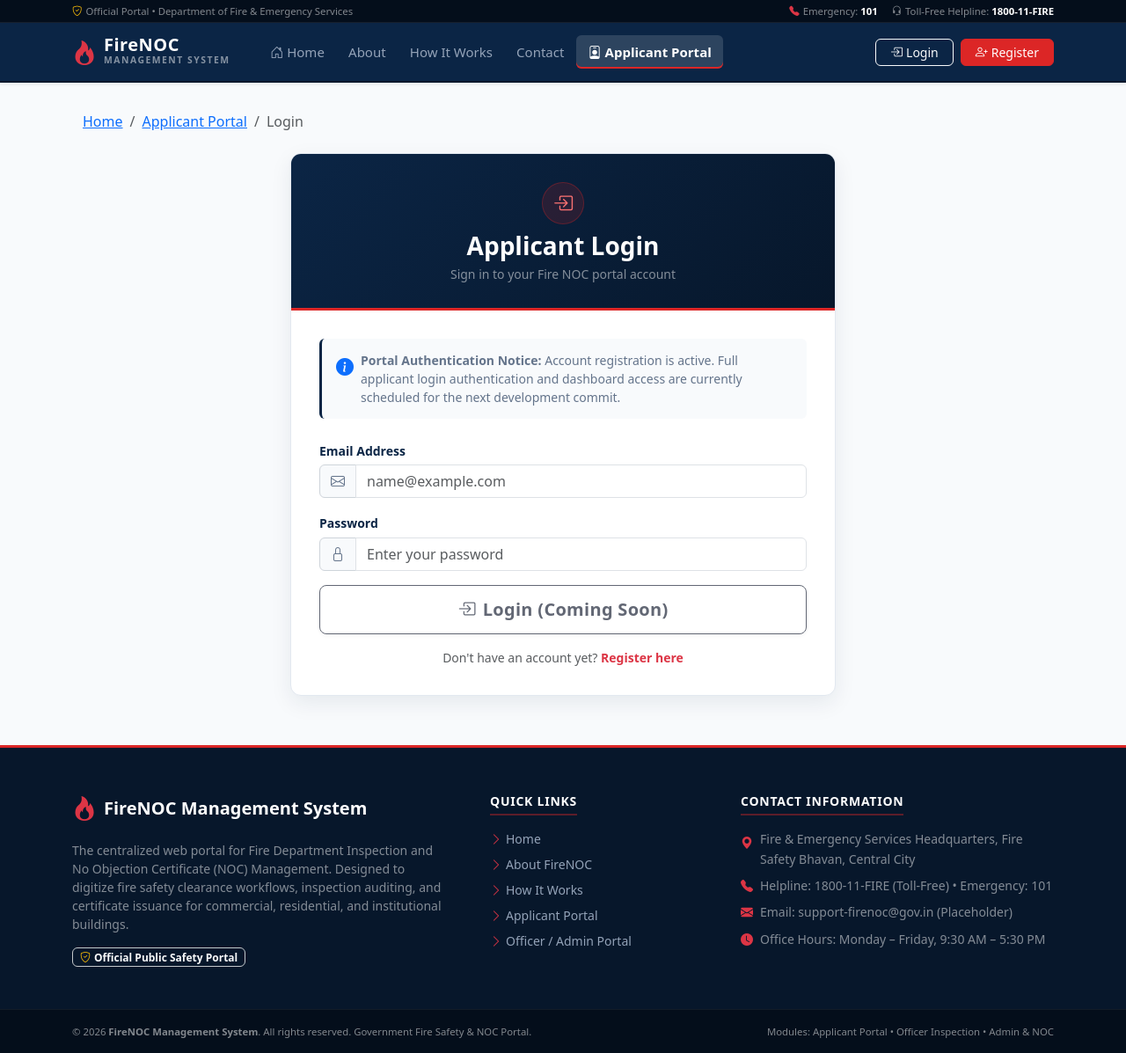
After one commit to mondalankan2007-a11y/FireNOC-Management-System, a Django app: page /applicant/login/ in a window 1280 px wide. The commit adds this page. Shown: the whole page at 88% size. Run offline with Django 5.2, Linux system fonts and the light colour scheme.

```diff
--- a/applicants/urls.py
+++ b/applicants/urls.py
@@ -6,4 +6,5 @@ app_name = 'applicants'
 urlpatterns = [
     path('', views.applicant_home, name='applicant_home'),
     path('register/', views.register, name='register'),
+    path('login/', views.login_view, name='login'),
 ]
--- a/applicants/views.py
+++ b/applicants/views.py
@@ -1,4 +1,10 @@
-from django.shortcuts import render
+import re
+from django.contrib import messages
+from django.contrib.auth.models import User
+from django.contrib.auth.password_validation import validate_password
+from django.core.exceptions import ValidationError
+from django.core.validators import validate_email
+from django.shortcuts import render, redirect
 
 
 def applicant_home(request):
@@ -11,7 +17,110 @@ def applicant_home(request):
 
 def register(request):
     """
-    Applicant registration UI view.
-    Renders the registration form for Fire NOC applicants.
+    Applicant registration view.
+    Handles GET requests to render the form, and POST requests to validate
+    and create an applicant user account using Django's built-in User model.
     """
+    if request.method == 'POST':
+        full_name = request.POST.get('full_name', '').strip()
+        email = request.POST.get('email', '').strip()
+        mobile_number = request.POST.get('mobile_number', '').strip()
+        password = request.POST.get('password', '')
+        confirm_password = request.POST.get('confirm_password', '')
+
+        # Preserve safe submitted values (never preserve password fields)
+        form_data = {
+            'full_name': full_name,
+            'email': email,
+            'mobile_number': mobile_number,
+        }
+
+        errors = []
+
+        # 1. Validate required fields
+        if not full_name:
+            errors.append("Full Name is required.")
+        if not email:
+            errors.append("Email Address is required.")
+        if not mobile_number:
+            errors.append("Mobile Number is required.")
+        if not password:
+            errors.append("Password is required.")
+        if not confirm_password:
+            errors.append("Confirm Password is required.")
+
+        # If any required fields are missing, display errors and return early
+        if errors:
+            for error in errors:
+                messages.error(request, error)
+            return render(request, 'applicants/register.html', {'form_data': form_data})
+
+        # 2. Validate email format
+        try:
+            validate_email(email)
+        except ValidationError:
+            errors.append("Please enter a valid email address.")
+
+        # 3. Prevent duplicate email registrations
+        if not errors and (
+            User.objects.filter(email__iexact=email).exists() or
+            User.objects.filter(username__iexact=email).exists()
+        ):
+            errors.append("An account with this email address already exists. Please log in or use a different email.")
+
+        # 4. Validate mobile number format (must be a valid 10-digit number)
+        if not re.fullmatch(r'^\d{10}$', mobile_number):
+            errors.append("Please enter a valid 10-digit mobile number.")
+
+        # 5. Validate password and confirmation match
+        if password != confirm_password:
+            errors.append("Passwords do not match. Please ensure both password fields are identical.")
+
+        # 6. Validate password strength using Django's built-in password validators
+        if password and password == confirm_password:
+            name_parts = full_name.split(maxsplit=1)
+            first_name = name_parts[0]
+            last_name = name_parts[1] if len(name_parts) > 1 else ''
+            temp_user = User(
+                username=email.lower(),
+                email=email.lower(),
+                first_name=first_name,
+                last_name=last_name
+            )
+            try:
+                validate_password(password, user=temp_user)
+            except ValidationError as validation_err:
+                for msg in validation_err.messages:
+                    errors.append(msg)
+
+        # If any validation errors occurred, display messages and re-render form
+        if errors:
+            for error in errors:
+                messages.error(request, error)
+            return render(request, 'applicants/register.html', {'form_data': form_data})
+
+        # 7. Create user securely using create_user() (hashes password with PBKDF2-SHA256)
+        name_parts = full_name.split(maxsplit=1)
+        first_name = name_parts[0]
+        last_name = name_parts[1] if len(name_parts) > 1 else ''
+
+        User.objects.create_user(
+            username=email.lower(),
+            email=email.lower(),
+            password=password,
+            first_name=first_name,
+            last_name=last_name,
+        )
+
+        messages.success(request, "Registration successful! You can now log in with your credentials.")
+        return redirect('login')
+
     return render(request, 'applicants/register.html')
+
+
+def login_view(request):
+    """
+    Placeholder login view.
+    Full login authentication will be implemented in a subsequent commit.
+    """
+    return render(request, 'applicants/login.html')
--- a/config/urls.py
+++ b/config/urls.py
@@ -7,7 +7,7 @@ from django.urls import path, include
 from django.conf import settings
 from django.conf.urls.static import static
 from .views import home
-from applicants.views import register
+from applicants.views import register, login_view
 
 urlpatterns = [
     # Admin Interface
@@ -16,8 +16,9 @@ urlpatterns = [
     # Home Landing Page
     path('', home, name='home'),
 
-    # Applicant Registration Route
+    # Applicant Authentication Routes
     path('register/', register, name='register'),
+    path('login/', login_view, name='login'),
 
     # Applicant Module Routes
     path('applicant/', include('applicants.urls')),
--- /dev/null
+++ b/templates/applicants/login.html
@@ -0,0 +1,90 @@
+{% extends 'base.html' %}
+{% load static %}
+
+{% block title %}Applicant Login | FireNOC Management System{% endblock %}
+
+{% block content %}
+<div class="container py-2">
+    <!-- Breadcrumb Navigation -->
+    <nav aria-label="breadcrumb" class="mb-3">
+        <ol class="breadcrumb">
+            <li class="breadcrumb-item"><a href="{% url 'home' %}">Home</a></li>
+            <li class="breadcrumb-item"><a href="{% url 'applicants:applicant_home' %}">Applicant Portal</a></li>
+            <li class="breadcrumb-item active" aria-current="page">Login</li>
+        </ol>
+    </nav>
+
+    <div class="auth-container">
+        <!-- Login Card -->
+        <div class="auth-card">
+            <!-- Card Header -->
+            <div class="auth-header text-center">
+                <div class="auth-header-icon mx-auto mb-2">
+                    <i class="bi bi-box-arrow-in-right"></i>
+                </div>
+                <h1 class="h3 fw-bold mb-1">Applicant Login</h1>
+                <p class="text-white-50 mb-0 small">Sign in to your Fire NOC portal account</p>
+            </div>
+
+            <!-- Card Body -->
+            <div class="auth-body">
+                <!-- Informative Notice -->
+                <div class="auth-notice-card mb-4 d-flex align-items-start">
+                    <i class="bi bi-info-circle-fill text-primary fs-5 me-2 flex-shrink-0 mt-1"></i>
+                    <div>
+                        <strong>Portal Authentication Notice:</strong>
+                        Account registration is active. Full applicant login authentication and dashboard access are currently scheduled for the next development commit.
+                    </div>
+                </div>
+
+                <!-- Placeholder Login Form -->
+                <form method="post" action="#" onsubmit="return false;">
+                    {% csrf_token %}
+                    <!-- Email / Username -->
+                    <div class="mb-3">
+                        <label for="id_login_email" class="form-label">Email Address</label>
+                        <div class="input-group">
+                            <span class="input-group-text"><i class="bi bi-envelope"></i></span>
+                            <input
+                                type="email"
+                                class="form-control"
+                                id="id_login_email"
+                                placeholder="name@example.com"
+                                autocomplete="username"
+                            >
+                        </div>
+                    </div>
+
+                    <!-- Password -->
+                    <div class="mb-3">
+                        <label for="id_login_password" class="form-label">Password</label>
+                        <div class="input-group">
+                            <span class="input-group-text"><i class="bi bi-lock"></i></span>
+                            <input
+                                type="password"
+                                class="form-control"
+                                id="id_login_password"
+                                placeholder="Enter your password"
+                                autocomplete="current-password"
+                            >
+                        </div>
+                    </div>
+
+                    <!-- Submit Button Placeholder -->
+                    <div class="d-grid mb-3">
+                        <button type="button" class="btn btn-register-submit btn-lg shadow-sm" disabled>
+                            <i class="bi bi-box-arrow-in-right me-2"></i>Login (Coming Soon)
+                        </button>
+                    </div>
+
+                    <!-- Link to Register -->
+                    <p class="text-center text-muted mb-0 small">
+                        Don't have an account yet?
+                        <a href="{% url 'register' %}" class="text-danger fw-semibold text-decoration-none">Register here</a>
+                    </p>
+                </form>
+            </div>
+        </div>
+    </div>
+</div>
+{% endblock %}
--- a/templates/applicants/register.html
+++ b/templates/applicants/register.html
@@ -53,6 +53,7 @@
                                 class="form-control"
                                 id="id_full_name"
                                 name="full_name"
+                                value="{{ form_data.full_name|default:'' }}"
                                 placeholder="Enter your full name"
                                 required
                                 autocomplete="name"
@@ -72,6 +73,7 @@
                                 class="form-control"
                                 id="id_email"
                                 name="email"
+                                value="{{ form_data.email|default:'' }}"
                                 placeholder="name@example.com"
                                 required
                                 autocomplete="email"
@@ -91,6 +93,7 @@
                                 class="form-control"
                                 id="id_mobile_number"
                                 name="mobile_number"
+                                value="{{ form_data.mobile_number|default:'' }}"
                                 placeholder="10-digit mobile number"
                                 pattern="[0-9]{10}"
                                 maxlength="10"
@@ -174,7 +177,7 @@
                     <!-- Link for Existing Users -->
                     <p class="text-center text-muted mb-0 small">
                         Already have an account?
-                        <a href="#login" class="text-danger fw-semibold text-decoration-none">Login</a>
+                        <a href="{% url 'login' %}" class="text-danger fw-semibold text-decoration-none">Login</a>
                     </p>
                 </form>
             </div>
--- a/templates/base.html
+++ b/templates/base.html
@@ -80,7 +80,7 @@
 
                 <!-- Authentication Actions (Login & Register) -->
                 <div class="d-flex align-items-center gap-2 mt-3 mt-lg-0">
-                    <a href="#login" class="btn btn-outline-light btn-sm px-3 auth-btn" data-bs-toggle="tooltip" title="Login placeholder (Coming in future commit)">
+                    <a href="{% url 'login' %}" class="btn btn-outline-light btn-sm px-3 auth-btn">
                         <i class="bi bi-box-arrow-in-right me-1"></i>Login
                     </a>
                     <a href="{% url 'register' %}" class="btn btn-danger btn-sm px-3 auth-btn">
```
Also changed, not shown: applicants/tests.py (+122 -1 lines), config/settings.py (+12 -0 lines), README.md.
